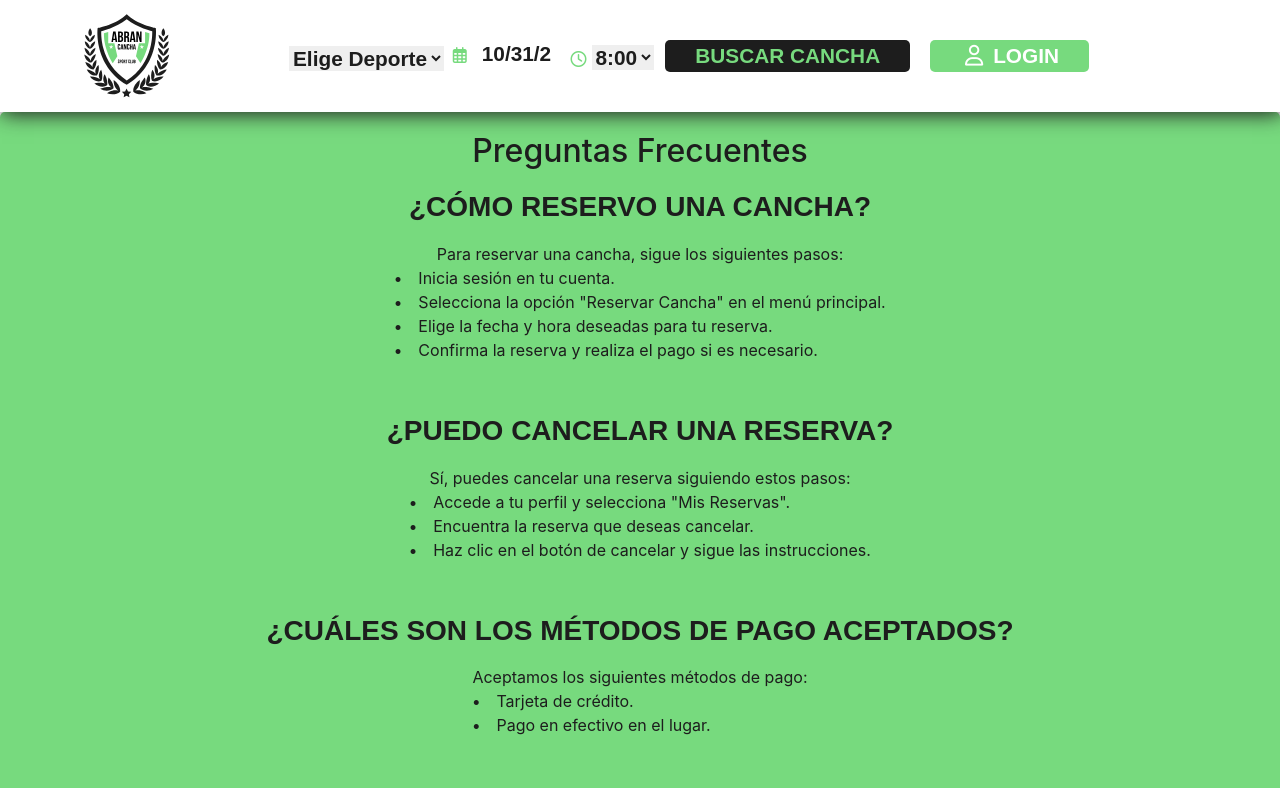
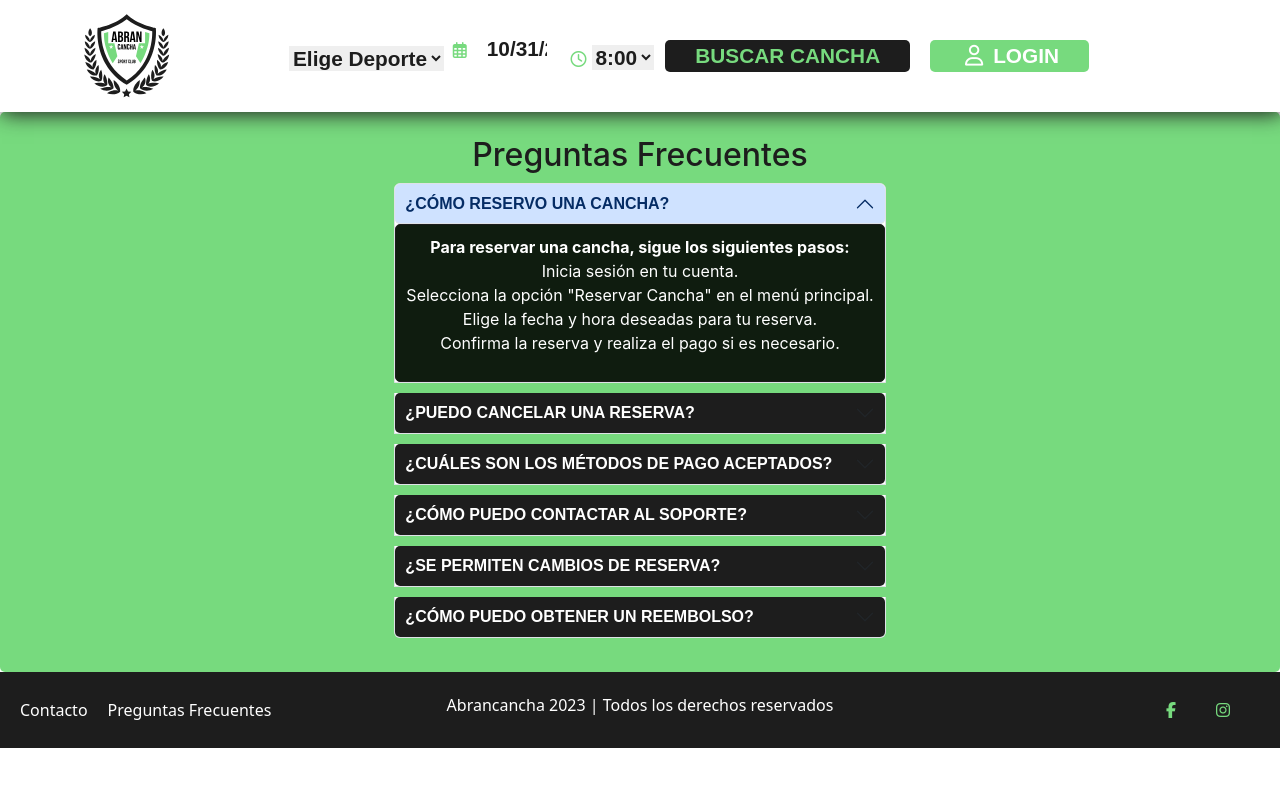
Before and after one commit to elMarito/abrancancha_frontend, a React (Vite) app: page /preguntas-frecuentes in a window 1280 px wide. Shown: the top 788 px of the page. Built offline with nearby package versions, Linux system fonts and the light colour scheme.

Commit message:
Mejora de contacto y preguntas Frecuentes

```diff
--- a/src/components/Footer/Contacto.jsx
+++ b/src/components/Footer/Contacto.jsx
@@ -16,15 +16,15 @@ function Contacto() {
         <form>
           <div className="form-group">
             <label htmlFor="nombre">Nombre:</label>
-            <input type="text" id="nombre" name="nombre" required />
+            <input type="text" id="nombre" name="nombre" placeholder="Tu nombre completo" required />
           </div>
           <div className="form-group">
             <label htmlFor="email">Correo electrónico:</label>
-            <input type="email" id="email" name="email" required />
+            <input type="email" id="email" name="email" placeholder="Tu correo electrónico" required />
           </div>
           <div className="form-group">
             <label htmlFor="mensaje">Mensaje:</label>
-            <textarea id="mensaje" name="mensaje" required></textarea>
+            <textarea id="mensaje" name="mensaje" placeholder="Escribe tu mensaje" required></textarea>
           </div>
           <button type="submit">Enviar Mensaje</button>
         </form>
--- a/src/components/Footer/ContactoStyles.css
+++ b/src/components/Footer/ContactoStyles.css
@@ -1,9 +1,9 @@
 /* ContactoStyles.css */
 
 .contacto-container {
-  background-color: #77da7e;
-  padding: 20px;
-  border-radius: 5px;
+  background-color: #f0f0f0;
+  padding: 40px;
+  border-radius: 10px;
   color: #1d1d1d;
   font-family: "Inter", sans-serif;
   text-align: center;
@@ -13,49 +13,51 @@
   font-family: "Bebas Neue", sans-serif;
   font-weight: 900;
   text-transform: uppercase;
-  margin-bottom: 20px;
+  margin-bottom: 30px;
+  color: #77da7e;
 }
 
 form {
-  max-width: 600px;
+  max-width: 800px;
   margin: 0 auto;
 }
 
 .form-group {
-  margin-bottom: 20px;
+  margin-bottom: 30px;
 }
 
 label {
   display: block;
   font-weight: bold;
-  margin-bottom: 5px;
+  margin-bottom: 10px;
+  color: #1d1d1d;
 }
 
 input,
 textarea {
   width: 100%;
-  padding: 10px;
+  padding: 15px;
   border: 1px solid #1d1d1d;
-  border-radius: 5px;
+  border-radius: 8px;
   font-family: "Inter", sans-serif;
   box-sizing: border-box;
-  margin-top: 5px;
-  margin-bottom: 10px;
+  margin-top: 10px;
+  margin-bottom: 20px;
 }
 
 button {
   background-color: #1d1d1d;
-  color: #77da7e;
+  color: #fff;
   font-family: "Bebas Neue", sans-serif;
   font-weight: 900;
   border: none;
-  padding: 10px 30px;
-  border-radius: 5px;
+  padding: 15px 40px;
+  border-radius: 8px;
   text-transform: uppercase;
   cursor: pointer;
+  transition: background-color 0.3s;
 }
 
 button:hover {
-  background-color: #77da7e;
-  color: #1d1d1d;
+  background-color: #0f0f0f;
 }
--- a/src/components/Footer/PreguntasFrecuentes.jsx
+++ b/src/components/Footer/PreguntasFrecuentes.jsx
@@ -1,8 +1,7 @@
-// PreguntasFrecuentes.jsx
-import React from 'react';
-import './PreguntasFrecuentesStyles.css';
-import Navbar from '../Navbar/Navbar'; // Ajusta la ruta según la ubicación real del componente Navbar
-import Footer from '../Footer/Footer'; // Ajusta la ruta según la ubicación real del componente Footer
+import React from "react";
+import "./PreguntasFrecuentesStyles.css";
+import Navbar from "../Navbar/Navbar";
+import Footer from "../Footer/Footer";
 
 function PreguntasFrecuentes() {
   return (
@@ -10,55 +9,188 @@ function PreguntasFrecuentes() {
       <Navbar />
       <div className="preguntas-frecuentes-container">
         <h2>Preguntas Frecuentes</h2>
-
-        <div className="pregunta">
-          <h3>¿Cómo reservo una cancha?</h3>
-          <p>
-            Para reservar una cancha, sigue los siguientes pasos:
+        <div className="accordion-container">
+          <div className="accordion" id="accordionExample">
+            {/* Pregunta 1 */}
+            <div className="accordion-item">
+              <h2 className="accordion-header">
+                <button
+                  className="accordion-button"
+                  type="button"
+                  data-bs-toggle="collapse"
+                  data-bs-target="#collapseOne"
+                  aria-expanded="true"
+                  aria-controls="collapseOne"
+                >
+                  ¿Cómo reservo una cancha?
+                </button>
+              </h2>
+              <div
+                id="collapseOne"
+                className="accordion-collapse collapse show"
+                data-bs-parent="#accordionExample"
+              >
+                <div className="accordion-body">
+                  <strong>Para reservar una cancha, sigue los siguientes pasos:</strong>
                   <ol>
                     <li>Inicia sesión en tu cuenta.</li>
                     <li>Selecciona la opción "Reservar Cancha" en el menú principal.</li>
                     <li>Elige la fecha y hora deseadas para tu reserva.</li>
                     <li>Confirma la reserva y realiza el pago si es necesario.</li>
                   </ol>
-          </p>
+                </div>
+              </div>
             </div>
 
-        <div className="pregunta">
-          <h3>¿Puedo cancelar una reserva?</h3>
-          <p>
-            Sí, puedes cancelar una reserva siguiendo estos pasos:
+            {/* Pregunta 2 */}
+            <div className="accordion-item">
+              <h2 className="accordion-header">
+                <button
+                  className="accordion-button collapsed"
+                  type="button"
+                  data-bs-toggle="collapse"
+                  data-bs-target="#collapseTwo"
+                  aria-expanded="false"
+                  aria-controls="collapseTwo"
+                >
+                  ¿Puedo cancelar una reserva?
+                </button>
+              </h2>
+              <div
+                id="collapseTwo"
+                className="accordion-collapse collapse"
+                data-bs-parent="#accordionExample"
+              >
+                <div className="accordion-body">
+                  <strong>Sí, puedes cancelar una reserva siguiendo estos pasos:</strong>
                   <ol>
                     <li>Accede a tu perfil y selecciona "Mis Reservas".</li>
                     <li>Encuentra la reserva que deseas cancelar.</li>
                     <li>Haz clic en el botón de cancelar y sigue las instrucciones.</li>
                   </ol>
-          </p>
+                </div>
+              </div>
             </div>
 
-        <div className="pregunta">
-          <h3>¿Cuáles son los métodos de pago aceptados?</h3>
-          <p>
-            Aceptamos los siguientes métodos de pago:
+            {/* Pregunta 3 */}
+            <div className="accordion-item">
+              <h2 className="accordion-header">
+                <button
+                  className="accordion-button collapsed"
+                  type="button"
+                  data-bs-toggle="collapse"
+                  data-bs-target="#collapseThree"
+                  aria-expanded="false"
+                  aria-controls="collapseThree"
+                >
+                  ¿Cuáles son los métodos de pago aceptados?
+                </button>
+              </h2>
+              <div
+                id="collapseThree"
+                className="accordion-collapse collapse"
+                data-bs-parent="#accordionExample"
+              >
+                <div className="accordion-body">
+                  <strong>Aceptamos los siguientes métodos de pago:</strong>
                   <ul>
                     <li>Tarjeta de crédito.</li>
                     <li>Pago en efectivo en el lugar.</li>
                   </ul>
-          </p>
+                </div>
+              </div>
             </div>
 
-        <div className="pregunta">
-          <h3>¿Cómo puedo contactar al soporte?</h3>
-          <p>
-            Puedes contactar a nuestro equipo de soporte a través de:
+            {/* Pregunta 4 */}
+            <div className="accordion-item">
+              <h2 className="accordion-header">
+                <button
+                  className="accordion-button collapsed"
+                  type="button"
+                  data-bs-toggle="collapse"
+                  data-bs-target="#collapseFour"
+                  aria-expanded="false"
+                  aria-controls="collapseFour"
+                >
+                  ¿Cómo puedo contactar al soporte?
+                </button>
+              </h2>
+              <div
+                id="collapseFour"
+                className="accordion-collapse collapse"
+                data-bs-parent="#accordionExample"
+              >
+                <div className="accordion-body">
+                  <strong>Puedes contactar a nuestro equipo de soporte a través de:</strong>
                   <ul>
                     <li>Correo electrónico: soporte@ejemplo.com</li>
                     <li>Teléfono: +123 456 789</li>
                   </ul>
-          </p>
+                </div>
+              </div>
             </div>
 
-        {/* Agrega más preguntas y respuestas según sea necesario */}
+            {/* Pregunta 5 */}
+            <div className="accordion-item">
+              <h2 className="accordion-header">
+                <button
+                  className="accordion-button collapsed"
+                  type="button"
+                  data-bs-toggle="collapse"
+                  data-bs-target="#collapseFive"
+                  aria-expanded="false"
+                  aria-controls="collapseFive"
+                >
+                  ¿Se permiten cambios de reserva?
+                </button>
+              </h2>
+              <div
+                id="collapseFive"
+                className="accordion-collapse collapse"
+                data-bs-parent="#accordionExample"
+              >
+                <div className="accordion-body">
+                  <strong>Sí, puedes realizar cambios en tu reserva de la siguiente manera:</strong>
+                  <ol>
+                    <li>Accede a tu perfil y selecciona "Mis Reservas".</li>
+                    <li>Encuentra la reserva que deseas modificar.</li>
+                    <li>Haz clic en el botón de modificar y sigue las instrucciones.</li>
+                  </ol>
+                </div>
+              </div>
+            </div>
+
+            {/* Pregunta 6 */}
+            <div className="accordion-item">
+              <h2 className="accordion-header">
+                <button
+                  className="accordion-button collapsed"
+                  type="button"
+                  data-bs-toggle="collapse"
+                  data-bs-target="#collapseSix"
+                  aria-expanded="false"
+                  aria-controls="collapseSix"
+                >
+                  ¿Cómo puedo obtener un reembolso?
+                </button>
+              </h2>
+              <div
+                id="collapseSix"
+                className="accordion-collapse collapse"
+                data-bs-parent="#accordionExample"
+              >
+                <div className="accordion-body">
+                  <strong>Puedes solicitar un reembolso siguiendo estos pasos:</strong>
+                  <ol>
+                    <li>Accede a tu perfil y selecciona "Mis Reservas".</li>
+                    <li>Encuentra la reserva para la cual deseas un reembolso.</li>
+                    <li>Haz clic en el botón de solicitar reembolso y sigue las instrucciones.</li>
+                  </ol>
+                </div>
+              </div>
+            </div>
+          </div>
+        </div>
       </div>
       <Footer />
     </>
--- a/src/components/Footer/PreguntasFrecuentesStyles.css
+++ b/src/components/Footer/PreguntasFrecuentesStyles.css
@@ -7,35 +7,52 @@
   color: #1d1d1d;
   font-family: "Inter", sans-serif;
   text-align: center;
+  min-height: 70vh;
+  display: flex;
+  flex-direction: column;
+  justify-content: center;
 }
 
-.pregunta {
-  margin: 20px 0;
-  display: flex;
-  flex-direction: column;
-  align-items: center; /* Añadido para centrar el contenido */
+.accordion-container {
+  max-width: 900px;
+  margin: 0 auto;
 }
 
-.pregunta h3 {
-  font-family: "Bebas Neue", sans-serif;
-  font-weight: 900;
-  text-transform: uppercase;
+.accordion-item {
+  margin-bottom: 10px;
 }
 
-.pregunta p {
-  margin-top: 10px;
+.accordion-button {
+  background-color: #1d1d1d;
+  color: #fff;
+  border: none;
+  border-radius: 5px;
+  padding: 10px;
+  text-align: center;
+  width: 100%;
 }
 
-/* Estilos para las listas */
-.pregunta ol,
-.pregunta ul {
+.accordion-button.collapsed {
+  text-align: center;
+}
+
+.accordion-body {
+  background-color: #0f1c0f;
+  color: #ffffff;
+  border: 1px solid #1d1d1d;
+  border-radius: 5px;
+  padding: 10px;
+}
+
+
+.accordion-body ul,
+.accordion-body ol {
   list-style: none;
   padding: 0;
-  text-align: left;
 }
 
 .pregunta li {
-  margin-left: 1.5em;
+  margin-left: 0;
   position: relative;
   text-align: left;
 }
```
Lines whose indentation alone changed are shown as unchanged.
